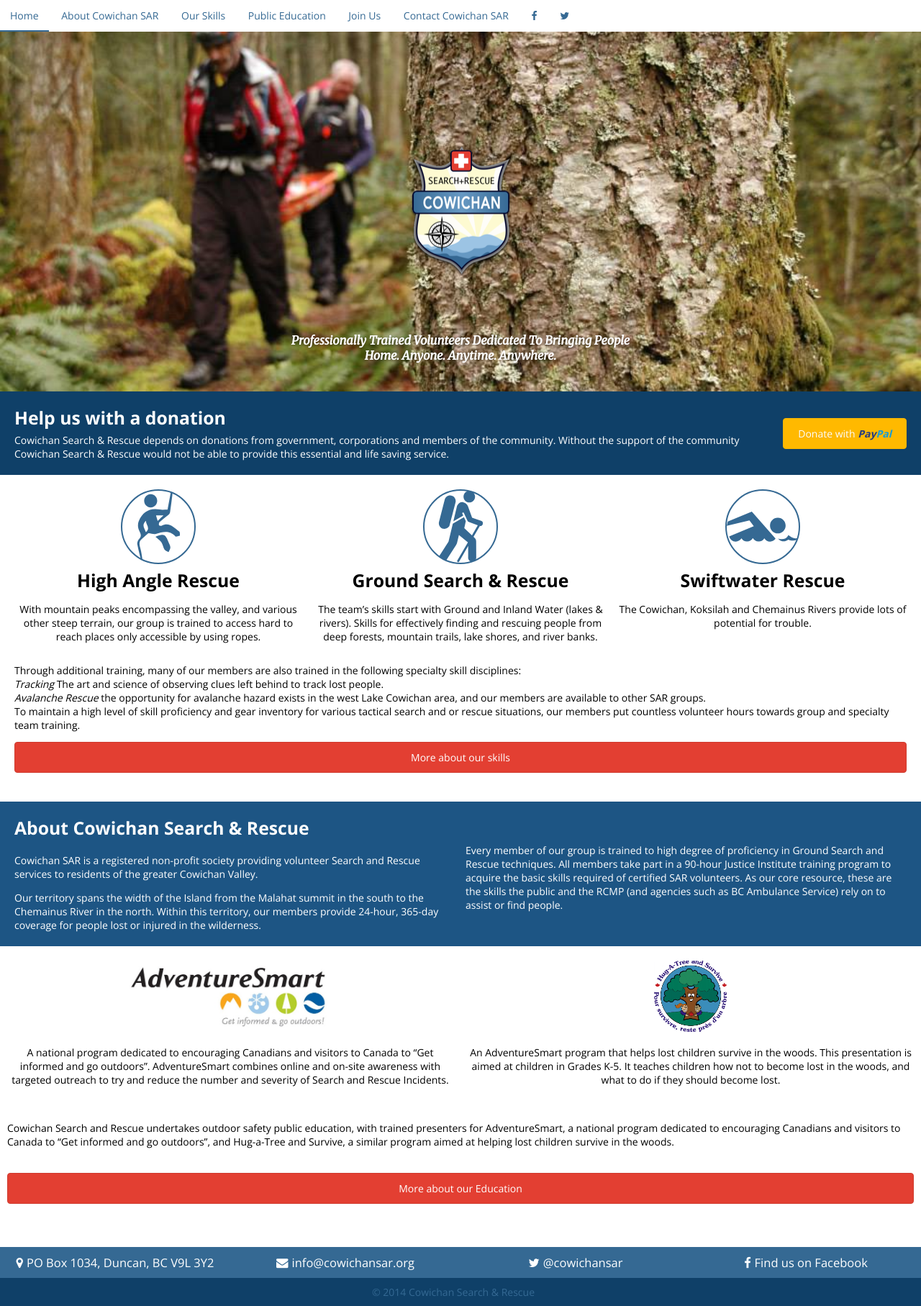
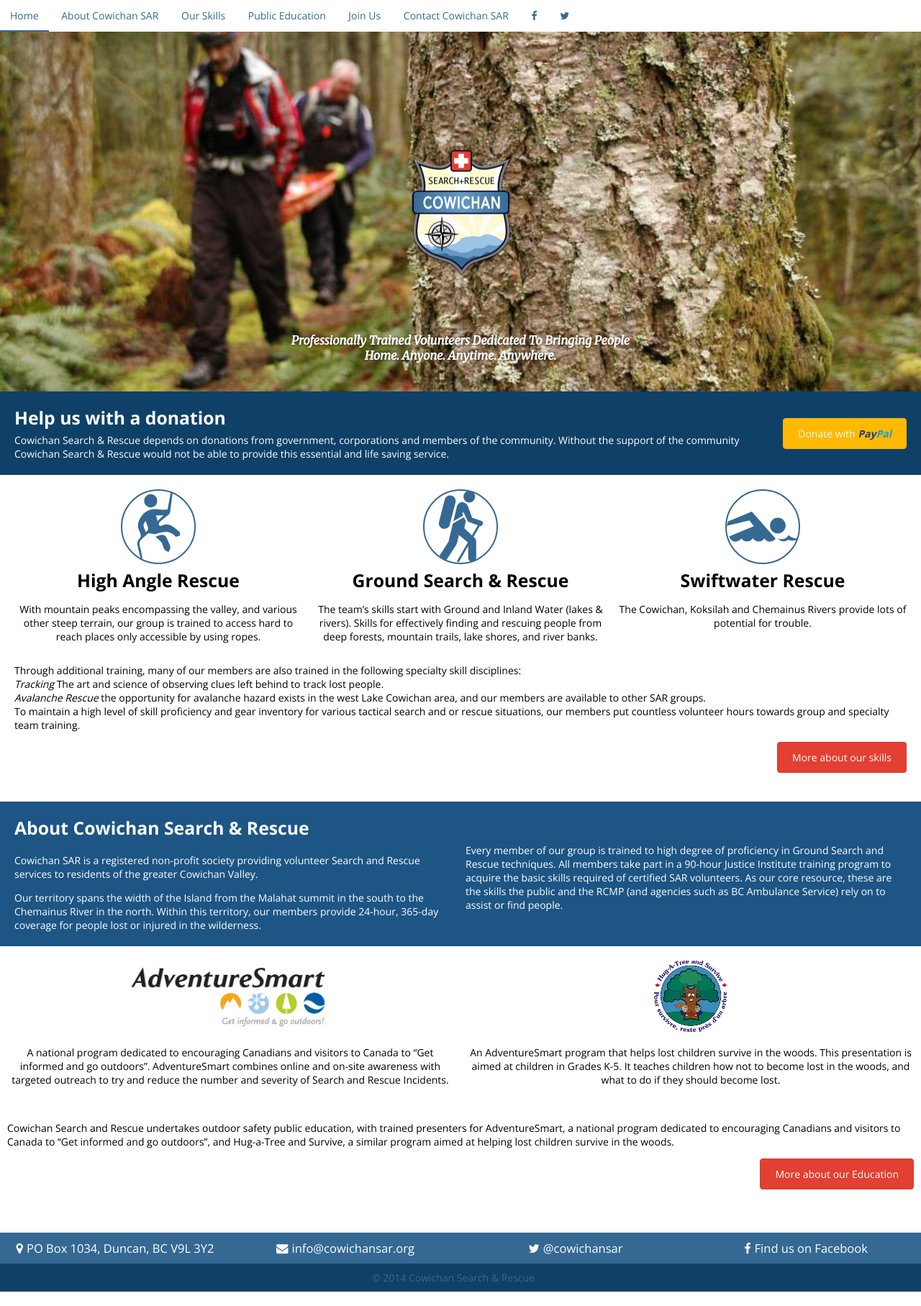
Before and after one commit to cowsar/cowsar.github.io, a Jekyll site: the page built from index.html, in a window 1280 px wide. Shown: the whole page at 72% size. Built offline with Jekyll 4.4.1, drawn with Linux system fonts in a browser that asks for light colours.

Commit message:
minor fixes
button width being one-whole all times
site wrap no longer needed.

```diff
--- a/_includes/education.html
+++ b/_includes/education.html
@@ -22,10 +22,7 @@
 
                 {% capture teaser %}{% include_relative teasers/public-education.markdown %}{% endcapture %}
                 {{ teaser | markdownify }}
-            </div><!--
 
-
-         --><div class="education__sub-item">
                 <a href="/education" class="education__button  button  button--secondary">More about our Education</a>
             </div>
         </div>
--- a/_layouts/default.html
+++ b/_layouts/default.html
@@ -7,18 +7,13 @@
 
     {% include site-nav.html %}
 
-    <div class="site-wrap">
-
-        {% include page-head.html %}
+    {% include page-head.html %}
 
         {% include donation.html %}
 
         {{ content }}
 
         {% include page-foot.html %}
-
-    </div>
-
     <!-- Scripts -->
     <script src="/assets/js/site-nav.js"></script>
 
--- a/assets/css/_education.scss
+++ b/assets/css/_education.scss
@@ -66,6 +66,10 @@
         .education__button {
             @extend %grid__item;
             @extend %small--one-whole;
+
+            @include media-query($medium, min, width, screen) {
+                width: auto;
+            }
         }
 
         .education__icon {
--- a/assets/css/_skills.scss
+++ b/assets/css/_skills.scss
@@ -76,6 +76,12 @@
         .skills__button {
             @extend %grid__item;
             @extend %small--one-whole;
+
+            @include media-query($medium, min, width, screen) {
+                float: right;
+                display: block;
+                width: auto;
+            }
         }
 
         .page-home .skills__item:nth-of-type(4) {
--- a/assets/css/main.css
+++ b/assets/css/main.css
@@ -2749,11 +2749,6 @@ body {
   color: black;
   margin: 0;
   padding: 0; }
-
-@media screen and (min-width: 1024px) {
-  .site-wrapper {
-    max-width: 1024px;
-    margin: 0 auto; } }
 
 article {
   padding: 0 10px; }
@@ -3055,6 +3050,12 @@ article .content {
   margin-bottom: 5px;
   margin-top: 10px; }
 
+@media screen and (min-width: 768px) {
+  .skills__button {
+    float: right;
+    display: block;
+    width: auto; } }
+
 .page-home .skills__item:nth-of-type(4) {
   text-align: right;
   padding-top: 0; }
@@ -3121,6 +3122,10 @@ article .content {
       background-color: transparent;
       border: 0; } }
 
+@media screen and (min-width: 768px) {
+  .education__button {
+    width: auto; } }
+
 .education__icon {
   max-width: 100%;
   max-height: 100px; }
```
Also changed, not shown: assets/css/main.scss (+0 -8 lines).
